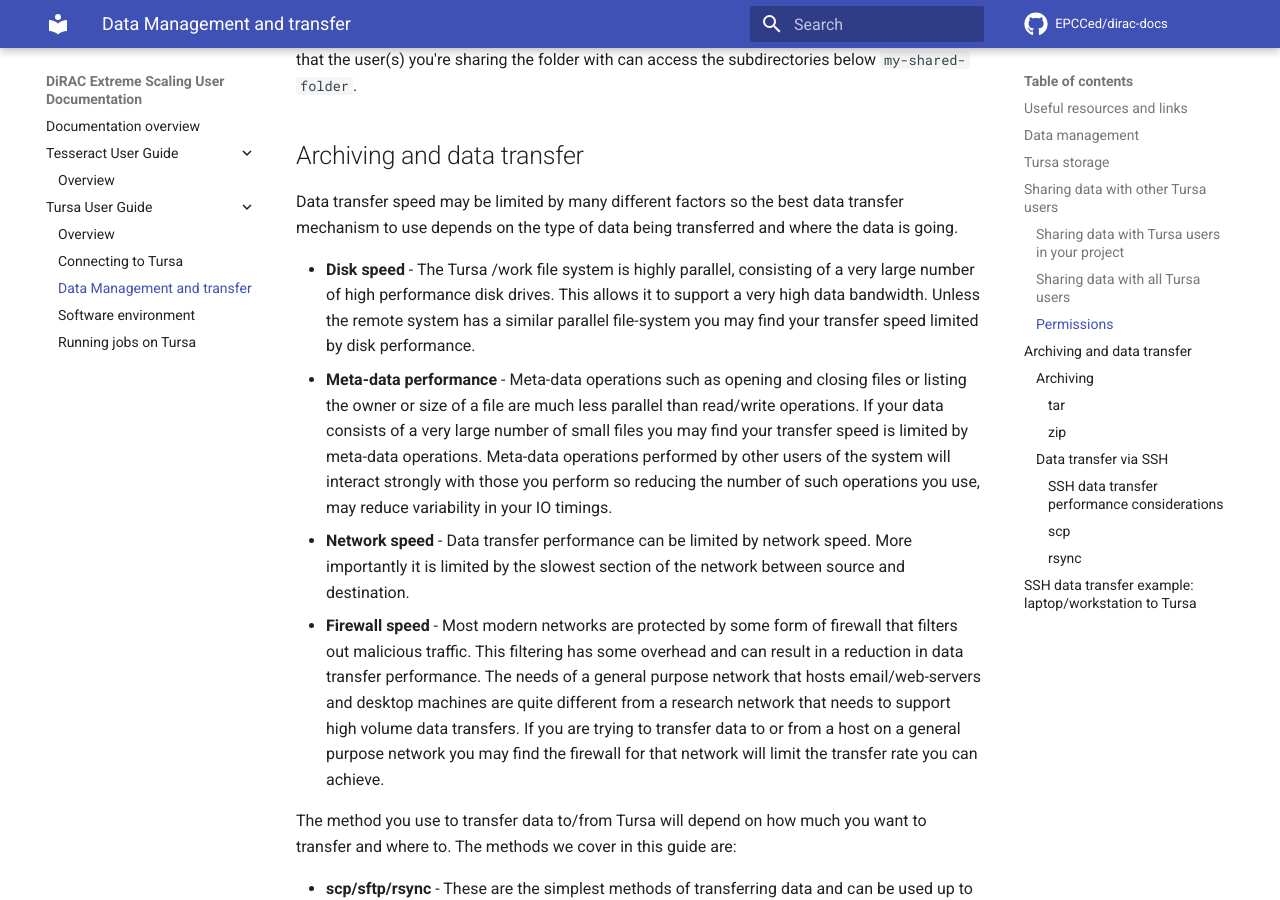
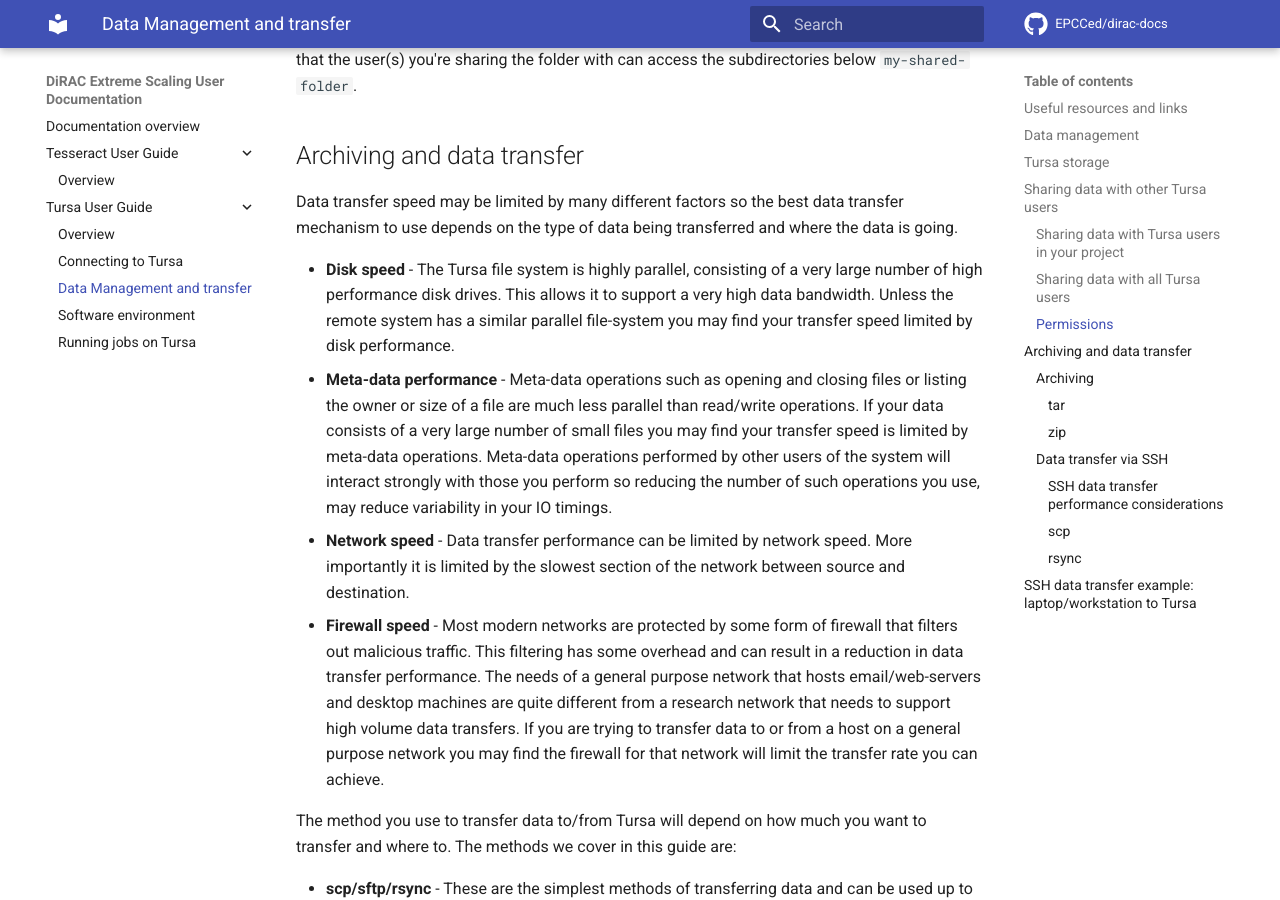
Before and after one commit to EPCCed/dirac-docs, an MkDocs documentation site: the page built from docs/tursa-user-guide/data.md, in a window 1280 px wide and 900 px high, scrolled down 2384 px. Built offline with MkDocs 1.6.1 and Material for MkDocs 9.7.7, drawn with Linux system fonts in a browser that asks for light colours; comment, search, counter and statistics services are not loaded; some of the changed text lies outside the part shown.

Commit message:
Removes references to /work

```diff
--- a/docs/tursa-user-guide/data.md
+++ b/docs/tursa-user-guide/data.md
@@ -105,7 +105,7 @@
 data transfer mechanism to use depends on the type of data being
 transferred and where the data is going.
 
-   - **Disk speed** - The Tursa /work file system is highly parallel,
+   - **Disk speed** - The Tursa  file system is highly parallel,
      consisting of a very large number
      of high performance disk drives. This allows it to support a
      very high data bandwidth. Unless the remote system has a similar
@@ -394,7 +394,7 @@
 again, in the event of a loss of connection or other failure. For example,
 using the SSH key in the file `~/.ssh/id_RSA_A2` on our local system:
 
-    rsync -Pv -e"ssh -c aes128-gcm@openssh.com -i $HOME/.ssh/id_RSA_A2" ./all_my_files.tar.gz otbz19@tursa.dirac.ed.ac.uk:/work/z19/z19/otbz19/
+    rsync -Pv -e"ssh -c aes128-gcm@openssh.com -i $HOME/.ssh/id_RSA_A2" ./all_my_files.tar.gz otbz19@tursa.dirac.ed.ac.uk:/home/z19/z19/otbz19/
 
 Note the use of the `-P` flag to allow partial transfer -- the same
 command could be used to restart the transfer after a loss of
@@ -411,6 +411,6 @@
 If we were unconcerned about being able to restart an interrupted
 transfer, we could instead use the `scp` command,
 
-    scp -c aes128-gcm@openssh.com -i ~/.ssh/id_RSA_A2 all_my_files.tar.gz otbz19@transfer.dyn.tursa.ac.uk:/work/z19/z19/otbz19/
+    scp -c aes128-gcm@openssh.com -i ~/.ssh/id_RSA_A2 all_my_files.tar.gz otbz19@transfer.dyn.tursa.ac.uk:/home/z19/z19/otbz19/
 
 but `rsync` is recommended for larger transfers.
```
